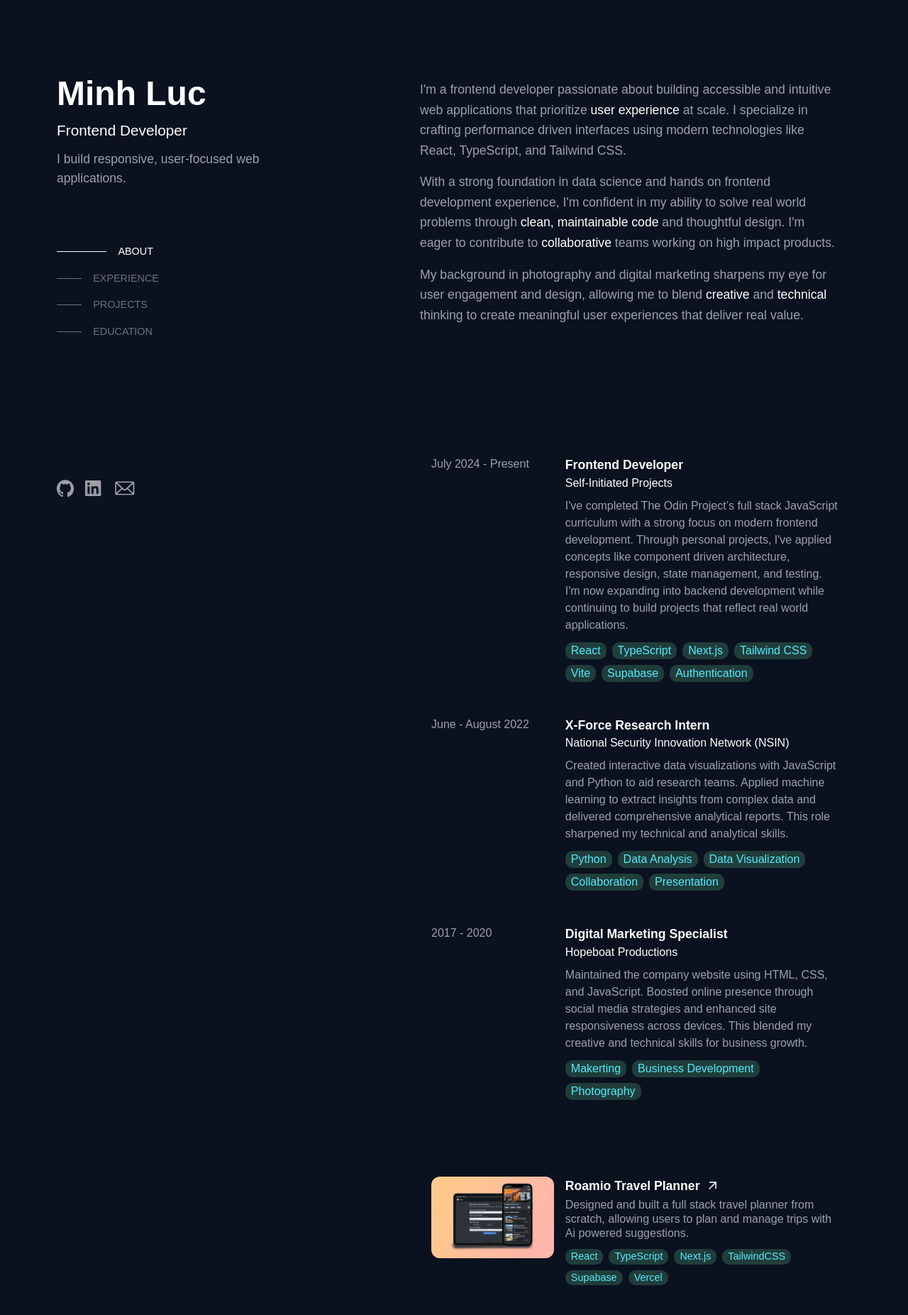
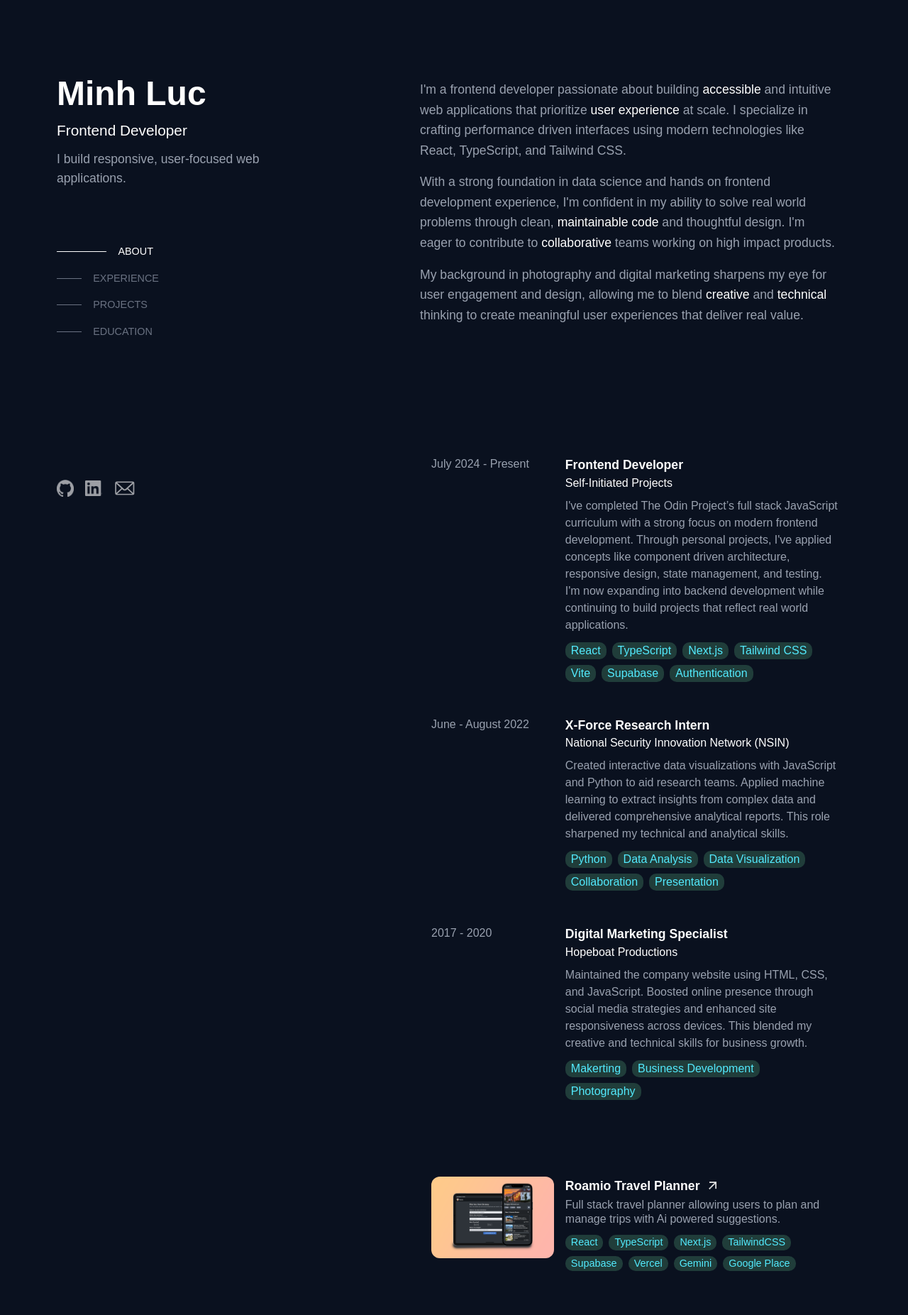
Before and after one commit to mluc404/portfolio, a Next.js app: page / in a window 1280 px wide. Shown: the top 1853 px of the page at 71% size. Built offline with nearby package versions, Linux system fonts and the light colour scheme.

Commit message:
chore: update input information

```diff
--- a/app/components/RightSide.tsx
+++ b/app/components/RightSide.tsx
@@ -15,7 +15,8 @@ export default function RightSide() {
         leading-relaxed md:pt-4 md:pr-4"
         >
           <p>
-            I&apos;m a frontend developer passionate about building accessible
+            I&apos;m a frontend developer passionate about building{" "}
+            <span className="text-white">accessible </span>
             and intuitive web applications that prioritize{" "}
             <span className="text-white"> user experience </span> at scale. I
             specialize in crafting performance driven interfaces using modern
@@ -24,8 +25,8 @@ export default function RightSide() {
           <p>
             With a strong foundation in data science and hands on frontend
             development experience, I&apos;m confident in my ability to solve
-            real world problems through{" "}
-            <span className="text-white">clean, maintainable code</span> and
+            real world problems through clean,
+            <span className="text-white"> maintainable code</span> and
             thoughtful design. I&apos;m eager to contribute to{" "}
             <span className="text-white"> collaborative </span>
             teams working on high impact products.
--- a/app/constant/myInfo.ts
+++ b/app/constant/myInfo.ts
@@ -37,18 +37,7 @@ export const myInfo: MyInfoType = {
       title: "Frontend Developer",
       company: "Self-Initiated Projects",
       time: "July 2024 - Present",
-      // description: `I've immersed myself in The Odin Project
-      //    with a strong focus on Frontend development.
-      //    I've built hands on projects to hone my skills and bring ideas to life.
-      //    Currently, I'm expanding my skills by learning Backend
-      //    development to enhance my versatility.`,
-      // description: `I’ve immersed myself in The Odin Project’s full-stack JavaScript curriculum,
-      //  focusing heavily on modern frontend development. Through personal projects,
-      //  I’ve applied core concepts like component-driven architecture, responsive design,
-      //  centralized state management, and testing.
-      //  I'm currently deepening my skills in backend development to become a more
-      //  versatile engineer, while continuing to build production-like projects that
-      //   simulate team collaboration and feature development workflows.`,
+
       description: `I've completed The Odin Project’s full stack JavaScript curriculum
       with a strong focus on modern frontend development. Through personal projects,
        I've applied concepts like component driven architecture, responsive design,
@@ -93,8 +82,7 @@ export const myInfo: MyInfoType = {
   projects: [
     {
       title: "Roamio Travel Planner",
-      description: `Designed and built a full stack travel planner from scratch, allowing users to plan and
-         manage trips with Ai powered suggestions.`,
+      description: `Full stack travel planner allowing users to plan and manage trips with Ai powered suggestions.`,
       skills: [
         "React",
         "TypeScript",
@@ -102,22 +90,24 @@ export const myInfo: MyInfoType = {
         "TailwindCSS",
         "Supabase",
         "Vercel",
+        "Gemini",
+        "Google Place",
       ],
       image: roamio3,
       link: "https://github.com/mluc404/travel-planner",
     },
     {
       title: "PokeMind",
-      description: `Interactive memory game leveraging PokeAPI to dynamically render Pokémon cards
-        with two difficulty levels.`,
+      description: `Interactive memory card game leveraging PokeAPI to dynamically render Pokémon cards
+       with two difficulty levels.`,
       skills: ["Vite", "React", "JavaScript", "CSS", "PokeAPI"],
       image: pokeMind,
       link: "https://github.com/mluc404/memory-cards",
     },
     {
       title: "Portfolio Website",
-      description: `A modern, adaptable website built to perform flawlessly on both desktop and mobile,
-         highlighting my projects and skills with a smooth user experience.`,
+      description: `Personal site showcasing projects and skills with seamless mobile/desktop
+      performance and modern UI design.`,
       skills: ["React", "TypeScript", "Tailwind CSS", "Vercel"],
       image: portfo4,
       link: "https://github.com/mluc404/portfolio",
@@ -133,7 +123,6 @@ export const myInfo: MyInfoType = {
     {
       time: "2020 - 2024",
       school: "UC San Diego",
-      // school: "University of California, San Diego",
       major: "Bachelor of Science in Data Science",
     },
   ],
```
